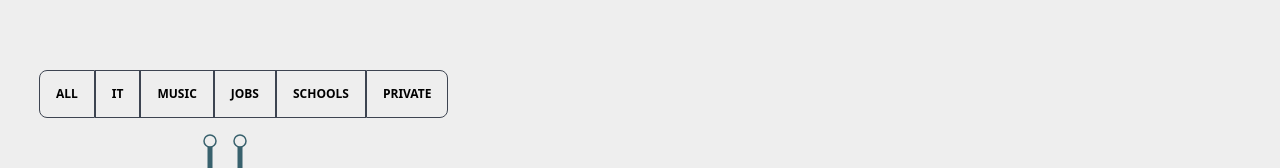
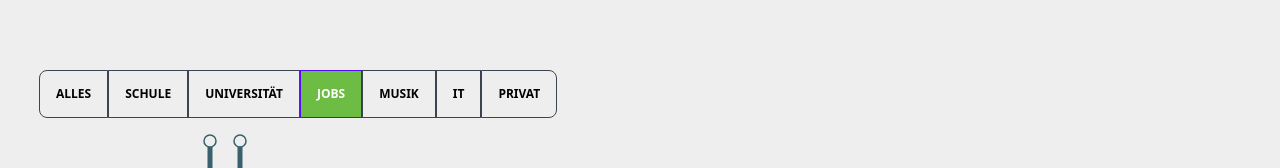
Before and after one commit to gabjuh/webdev-portfolio, a React (Vite) app: page / in a window 1280 px wide. Shown: the part 730-898 px from the top of the page. Built offline with nearby package versions, Linux system fonts and the light colour scheme.

Commit message:
changed to dynamic

```diff
--- a/src/components/Buttons.tsx
+++ b/src/components/Buttons.tsx
@@ -1,18 +1,53 @@
 import React, { useState } from 'react';
 
-const Buttons = () => {
+interface IButton {
+  label: string;
+  isActive: boolean;
+  onClick: () => void;
+}
 
-  const [selectedButton, setSelectedButton] = useState();
+const Button: React.FC<IButton> = ({
+  label,
+  isActive,
+  onClick
+}) => {
+  return (
+    <button className={isActive ? 'btn btn-active' : 'btn'} onClick={onClick}>
+      {label}
+    </button>
+  )
+}
+
+const Buttons: React.FC = () => {
+  const [selectedButton, setSelectedButton] = useState<string>('Jobs');
+
+  const handleButtonClick = (label: string) => {
+    setSelectedButton(label);
+  }
+
+  const buttons = [
+    { label: 'Alles', value: 'alles'},
+    { label: 'Schule', value: 'schule'},
+    { label: 'Universität', value: 'universität'},
+    { label: 'Jobs', value: 'jobs'},
+    { label: 'Musik', value: 'musik'},
+    { label: 'IT', value: 'it'},
+    { label: 'Privat', value: 'privat'},
+  ]
 
   return (
-    <div className="btn-group ">
-      <button className={`btn bg-[#6dbc44] hover:bg-[#6dbc44]`}>All</button>
-      <button className="btn bg-transparent text-[#444] hover:text-white hover:bg-[#6dbc44]">IT</button>
-      <button className="btn bg-transparent text-[#444] hover:text-white hover:bg-[#6dbc44]">Music</button>
-      <button className="btn bg-transparent text-[#444] hover:text-white hover:bg-[#6dbc44]">Jobs</button>
-      <button className="btn bg-transparent text-[#444] hover:text-white hover:bg-[#6dbc44]">Schools</button>
-      <button className="btn bg-transparent text-[#444] hover:text-white hover:bg-[#6dbc44]">Private</button>
-    </div>
+    <>
+      <div className="btn-group">
+        {buttons.map(button => (
+          <Button
+            key={button.value}
+            label={button.label}
+            isActive={selectedButton === button.label}
+            onClick={() => handleButtonClick(button.label)}
+          />
+        ))}
+      </div>
+    </>
   );
 };
 
```
